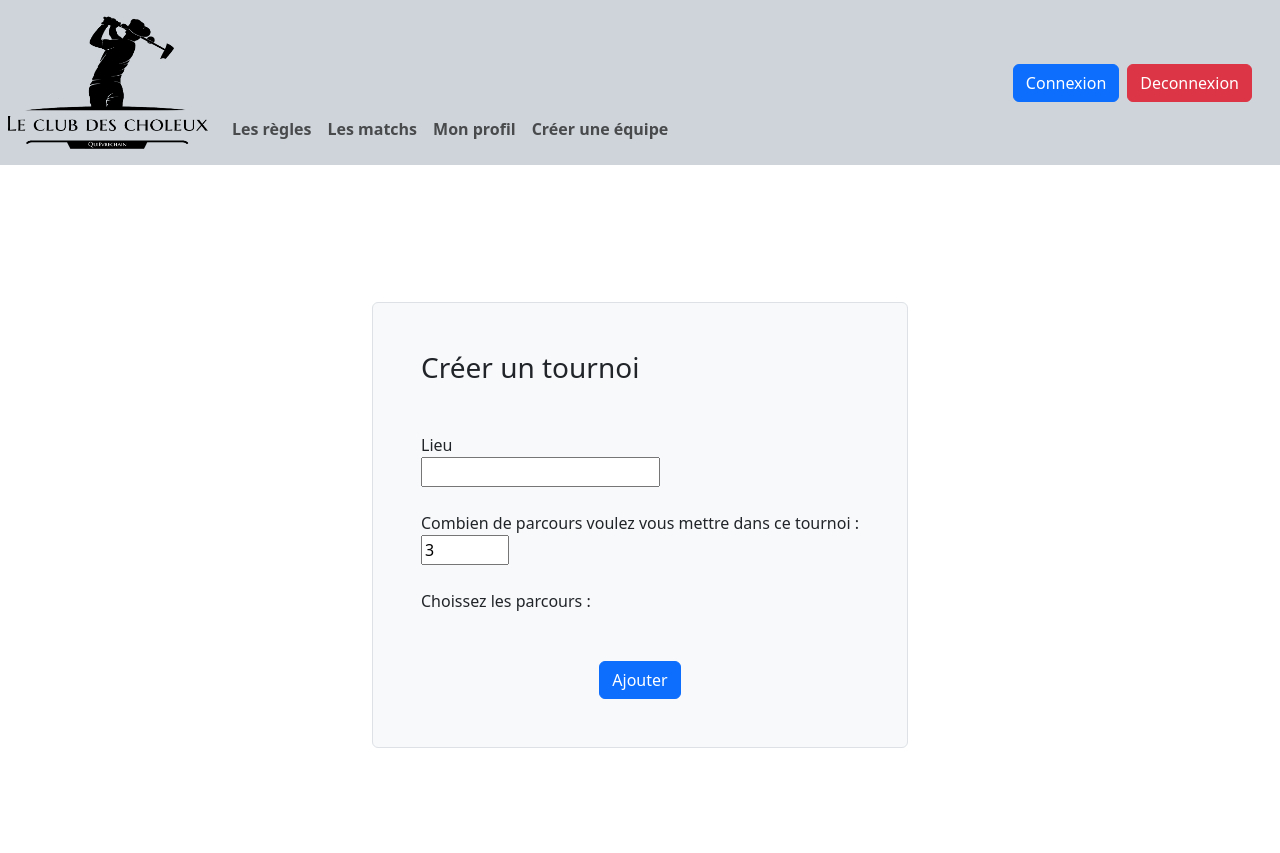
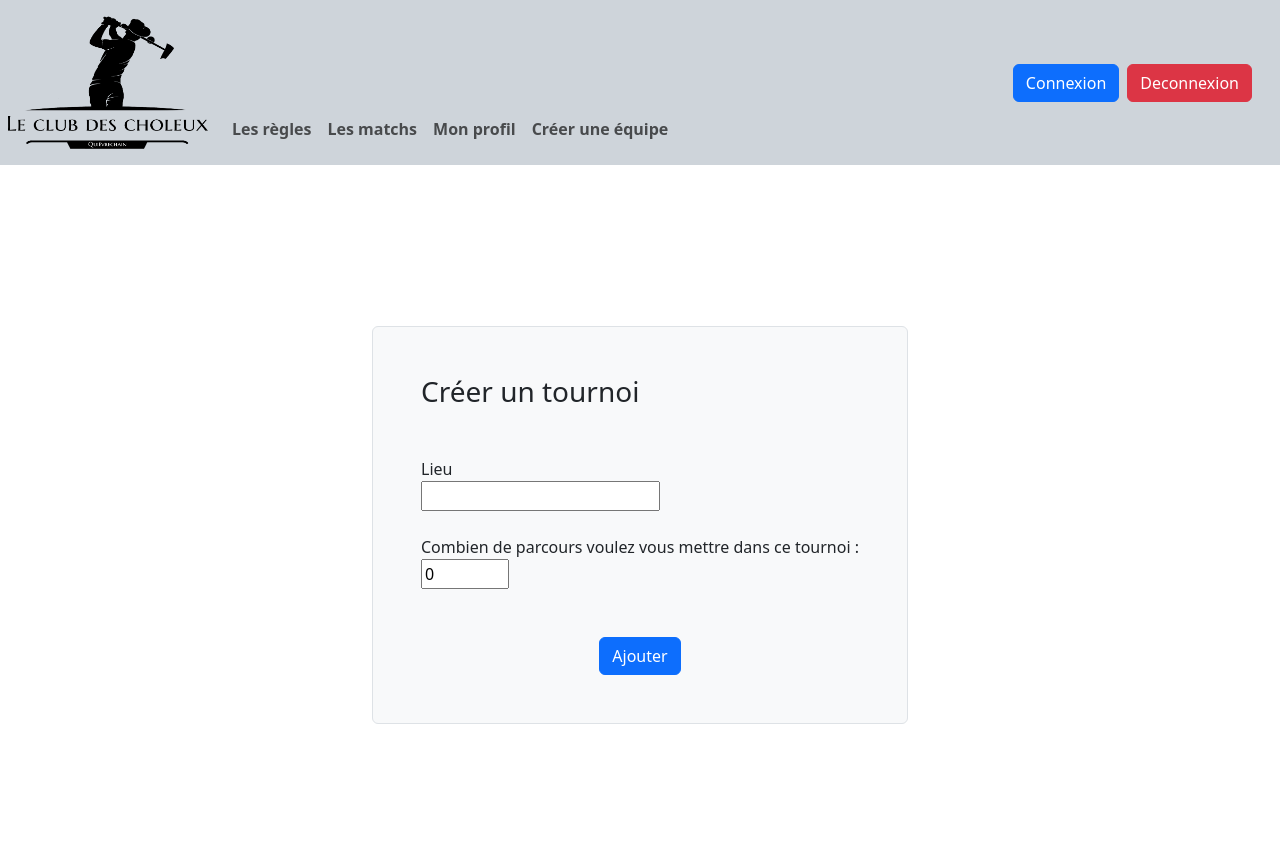
Before and after one commit to Orulirn/sae301, a PHP site: page /tournamentView.php in a window 1280 px wide. Shown: the top 853 px of the page. Run offline with PHP 8.4, Linux system fonts and the light colour scheme.

Commit message:
PATCH Créer tournoi

```diff
--- a/Application/Controller/tournamentController.php
+++ b/Application/Controller/tournamentController.php
@@ -15,5 +15,7 @@ if(isset($_POST['submit'])) {
 }
 
 $data = selectParcoursName();
+$dataNb = getNbParcours();
 echo ("<p id='dataParcours' visibility='hidden' style= 'display :none;'>".json_encode($data)."</p>");
+echo ("<p id='dataNb' visibility='hidden' style= 'display :none;'>".json_encode($dataNb)."</p>");
 include "../View/tournamentView.php";
--- a/Application/View/tournamentView.php
+++ b/Application/View/tournamentView.php
@@ -23,9 +23,9 @@
                 <input type="text" id="place" name="place"/><br>
                 <div class="mb-4"></div>
                 <label for="nbParcours">Combien de parcours voulez vous mettre dans ce tournoi :</label><br>
-                <input type="number" id="nbParcours" name="nbParcours" min="0" max="15" value="3"><br>
+                <input type="number" id="nbParcours" name="nbParcours" min="0" max="15" value="0"><br>
                 <div class="mb-4"></div>
-                <label>Choissez les parcours :</label><br>
+                <div id="lab" class="mb-4" style="text-align: center"></div>
                 <div id="parcours" class="mb-4" style="text-align: center"></div>
                 <div class="mb-4"></div>
                 <input hidden="hidden" type="number" id="id_year" name="year"/><br>
@@ -37,17 +37,42 @@
 </header>
 
 <script>
+
+    document.getElementById("nbParcours").value=0;
+
     const maDiv = document.getElementById('parcours');
+    const divLab = document.getElementById('lab');
 
     //créer une variable qui permet d'en créer autant que l'utilisateur en veux
     //assigner la valeur à un champ et l'attribuer a i
     let nb = document.getElementById("nbParcours");
-    createAddFieldsForTeamMates(3,maDiv);
+
+    nbParcours = document.getElementById("dataNb").outerText;
+    nbParcours = JSON.parse(nbParcours);
+    nb.max = nbParcours[0]
+
+    createAddFieldsForTeamMates(0,maDiv);
     nb.addEventListener('input', function() {
         createAddFieldsForTeamMates(nb.value,maDiv);
+        createFieldLabel(nb.value,divLab)
     });
 
+
+    function createFieldLabel(quantity,container){
+        while (container.children.length>0) {
+            container.removeChild(divLab.lastChild);
+        }
+        if (quantity>0) {
+            let div = document.createElement('div');
+            let lab = document.createElement('label');
+            lab.innerText = "Choissez les parcours :"
+            div.appendChild(lab);
+            divLab.appendChild(div);
+        }
+    }
+
     function createAddFieldsForTeamMates(quantity, container){
+
         // Supprimer tous les sélecteurs existants à l'intérieur de maDiv
         while (container.children.length>quantity) {
             container.removeChild(maDiv.lastChild);
@@ -68,8 +93,8 @@
             console.log(dataParcours);
             dataParcours.forEach(item => {
                 let option = document.createElement('option');
-                option.innerText = item.nom;
-                option.value = item.id;
+                option.innerText = item[1];
+                option.value = item[0];
                 select.appendChild(option);
             });
 
```
Also changed, not shown: Application/Model/ChargerParcoursModel.php (+8 -0 lines).
